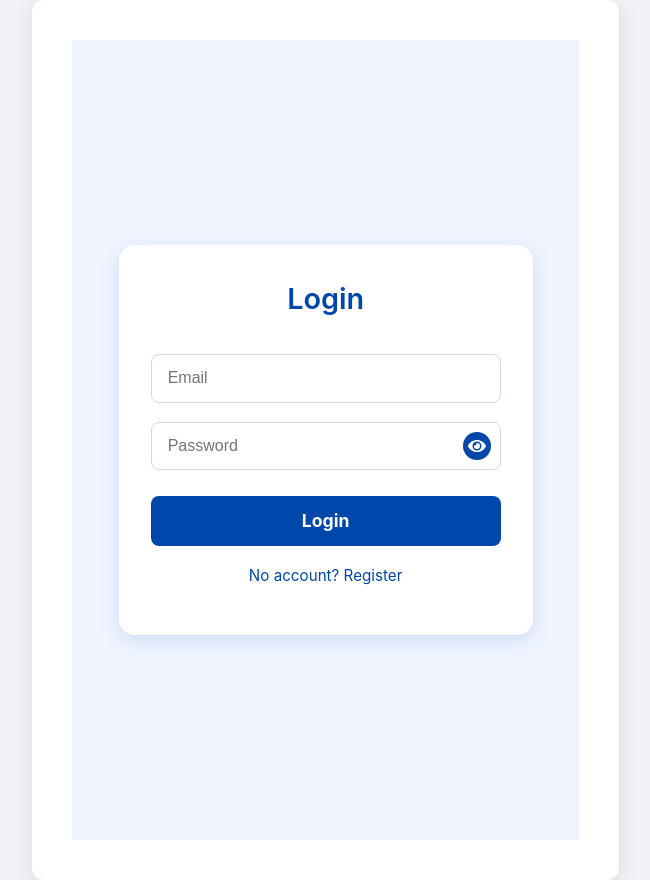
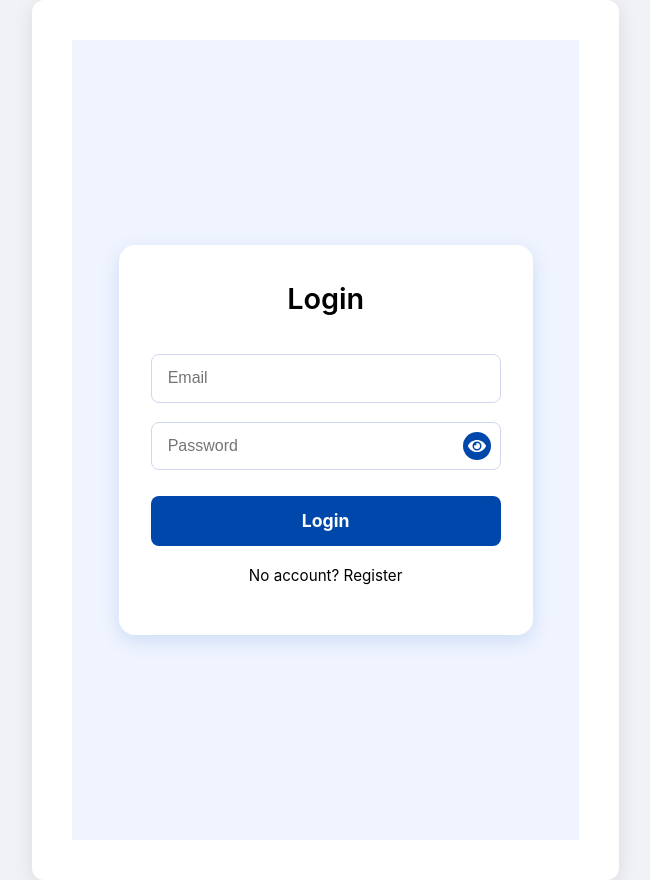
Before and after one commit to Abhijith-P-N/Attendance_Helper, a React (Vite) app in the folder attendance-frontend/: page /login in a window 1280 px wide. Shown: the whole page, without its empty margins (341-991 px from the left). Built offline with nearby package versions, Linux system fonts and the light colour scheme.

Commit message:
21-9 update

```diff
--- a/attendance-frontend/src/Login.css
+++ b/attendance-frontend/src/Login.css
@@ -18,12 +18,13 @@
   width: 350px;
   text-align: center;
   animation: fadeIn 0.7s ease-in-out;
+  color: #000; /* default text color black */
 }
 
 /* Heading */
 .login-container h2 {
   margin-bottom: 1.5rem;
-  color: #0047ab;
+  color: #000; /* black */
   font-size: 1.8rem;
   font-weight: 600;
 }
@@ -41,6 +42,7 @@
   background: #fff;
   z-index: 1;
   transition: all 0.3s ease;
+  color: #000; /* black text inside input */
 }
 
 .login-container input:focus {
@@ -63,7 +65,7 @@
   transform: translateY(-50%);
   cursor: pointer;
   font-size: 18px;
-  color: #fff; /* white icon */
+  color: #fff; /* white icon stays */
   background-color: #0047ab; /* blue circle */
   border-radius: 50%;
   width: 28px;
@@ -71,142 +73,7 @@
   display: flex;
   justify-content: center;
   align-items: center;
-  z-index: 2; /* ensure above input */
-  transition: transform 0.2s ease, background 0.2s ease;
-}
-
-.toggle-password:hover {
-  transform: scale(1.1);
-  background-color: #0056d2;
-}
-
-/* Button */
-/* Background wrapper */
-.login-page {
-  min-height: 100vh;
-  display: flex;
-  justify-content: center;
-  align-items: center;
-  background: #f0f4ff; /* light blue */
-  padding: 20px;
-  box-sizing: border-box;
-}
-
-/* Card */
-.login-container {
-  background: #fff;
-  padding: 2rem;
-  border-radius: 1rem;
-  box-shadow: 0 6px 20px rgba(0, 91, 187, 0.15);
-  width: 350px;
-  text-align: center;
-  animation: fadeIn 0.7s ease-in-out;
-}
-
-/* Heading */
-.login-container h2 {
-  margin-bottom: 1.5rem;
-  color: #0047ab;
-  font-size: 1.8rem;
-  font-weight: 600;
-}
-
-/* Inputs */
-.login-container input {
-  width: 100%;
-  padding: 0.9rem 1rem;
-  margin: 0.6rem 0;
-  border: 1px solid #cfd8ef;
-  border-radius: 0.5rem;
-  font-size: 1rem;
-  box-sizing: border-box;
-  position: relative;
-  background: #fff;
-  z-index: 1;
-  transition: all 0.3s ease;
-}
-
-.login-container input:focus {
-  border-color: #0047ab;
-  box-shadow: 0 0 6px rgba(0, 71, 171, 0.3);
-  outline: none;
-}
-
-/* Password field wrapper */
-/* Background wrapper */
-.login-page {
-  min-height: 100vh;
-  display: flex;
-  justify-content: center;
-  align-items: center;
-  background: #f0f4ff; /* light blue */
-  padding: 20px;
-  box-sizing: border-box;
-}
-
-/* Card */
-.login-container {
-  background: #fff;
-  padding: 2rem;
-  border-radius: 1rem;
-  box-shadow: 0 6px 20px rgba(0, 91, 187, 0.15);
-  width: 350px;
-  text-align: center;
-  animation: fadeIn 0.7s ease-in-out;
-}
-
-/* Heading */
-.login-container h2 {
-  margin-bottom: 1.5rem;
-  color: #0047ab;
-  font-size: 1.8rem;
-  font-weight: 600;
-}
-
-/* Inputs */
-.login-container input {
-  width: 100%;
-  padding: 0.9rem 1rem;
-  margin: 0.6rem 0;
-  border: 1px solid #cfd8ef;
-  border-radius: 0.5rem;
-  font-size: 1rem;
-  box-sizing: border-box;
-  position: relative;
-  background: #fff;
-  z-index: 1;
-  transition: all 0.3s ease;
-}
-
-.login-container input:focus {
-  border-color: #0047ab;
-  box-shadow: 0 0 6px rgba(0, 71, 171, 0.3);
-  outline: none;
-}
-
-/* Password field wrapper */
-.password-field {
-  position: relative;
-  width: 100%;
-}
-
-/* Password toggle icon */
-.toggle-password {
-  position: absolute;
-  right: 10px;
-  top: 50%;
-  transform: translateY(-50%);
-  cursor: pointer;
-  font-size: 18px;
-  color: #fff; /* white icon */
-  background-color: #0047ab; /* blue circle */
-  border-radius: 50%;
-  width: 28px;
-  height: 28px;
-  display: flex;
-  justify-content: center;
-  align-items: center;
-  z-index: 2; /* ensure above input */
+  z-index: 2;
   transition: transform 0.2s ease, background 0.2s ease;
 }
 
@@ -239,7 +106,7 @@
 .login-container p {
   margin-top: 1.2rem;
   font-size: 0.95rem;
-  color: #0047ab;
+  color: #000; /* black text */
   cursor: pointer;
   transition: color 0.3s ease;
 }
@@ -253,3 +120,125 @@
   from { opacity: 0; transform: translateY(15px); }
   to { opacity: 1; transform: translateY(0); }
 }
+/* Background wrapper */
+.login-page {
+  min-height: 100vh;
+  display: flex;
+  justify-content: center;
+  align-items: center;
+  background: #f0f4ff; /* light blue */
+  padding: 20px;
+  box-sizing: border-box;
+}
+
+/* Card */
+.login-container {
+  background: #fff;
+  padding: 2rem;
+  border-radius: 1rem;
+  box-shadow: 0 6px 20px rgba(0, 91, 187, 0.15);
+  width: 350px;
+  text-align: center;
+  animation: fadeIn 0.7s ease-in-out;
+  color: #000; /* default text color black */
+}
+
+/* Heading */
+.login-container h2 {
+  margin-bottom: 1.5rem;
+  color: #000; /* black */
+  font-size: 1.8rem;
+  font-weight: 600;
+}
+
+/* Inputs */
+.login-container input {
+  width: 100%;
+  padding: 0.9rem 1rem;
+  margin: 0.6rem 0;
+  border: 1px solid #cfd8ef;
+  border-radius: 0.5rem;
+  font-size: 1rem;
+  box-sizing: border-box;
+  position: relative;
+  background: #fff;
+  z-index: 1;
+  transition: all 0.3s ease;
+  color: #000; /* black text inside input */
+}
+
+.login-container input:focus {
+  border-color: #0047ab;
+  box-shadow: 0 0 6px rgba(0, 71, 171, 0.3);
+  outline: none;
+}
+
+/* Password field wrapper */
+.password-field {
+  position: relative;
+  width: 100%;
+}
+
+/* Password toggle icon */
+.toggle-password {
+  position: absolute;
+  right: 10px;
+  top: 50%;
+  transform: translateY(-50%);
+  cursor: pointer;
+  font-size: 18px;
+  color: #fff; /* white icon stays */
+  background-color: #0047ab; /* blue circle */
+  border-radius: 50%;
+  width: 28px;
+  height: 28px;
+  display: flex;
+  justify-content: center;
+  align-items: center;
+  z-index: 2;
+  transition: transform 0.2s ease, background 0.2s ease;
+}
+
+.toggle-password:hover {
+  transform: scale(1.1);
+  background-color: #0056d2;
+}
+
+/* Button */
+.login-container button {
+  width: 100%;
+  padding: 0.9rem 1rem;
+  margin-top: 1rem;
+  border: none;
+  border-radius: 0.5rem;
+  background: #0047ab;
+  color: white;
+  font-size: 1.1rem;
+  font-weight: bold;
+  cursor: pointer;
+  transition: background 0.2s ease, transform 0.2s ease;
+}
+
+.login-container button:hover {
+  background: #0056d2;
+  transform: translateY(-2px);
+}
+
+/* Toggle text */
+.login-container p {
+  margin-top: 1.2rem;
+  font-size: 0.95rem;
+  color: #000; /* black text */
+  cursor: pointer;
+  transition: color 0.3s ease;
+}
+
+.login-container p:hover {
+  text-decoration: underline;
+}
+
+/* Fade-in animation */
+@keyframes fadeIn {
+  from { opacity: 0; transform: translateY(15px); }
+  to { opacity: 1; transform: translateY(0); }
+}
```
Also changed, not shown: 2 other files (tests, documents, lock files or other folders).
